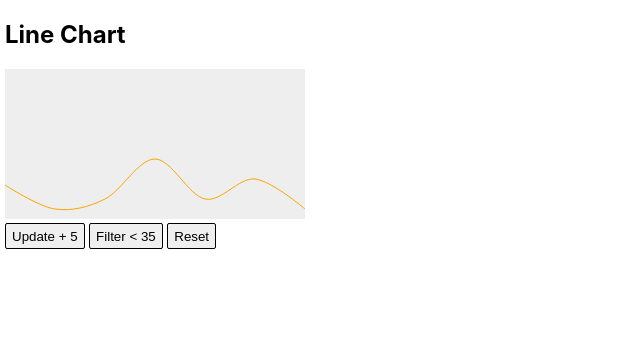
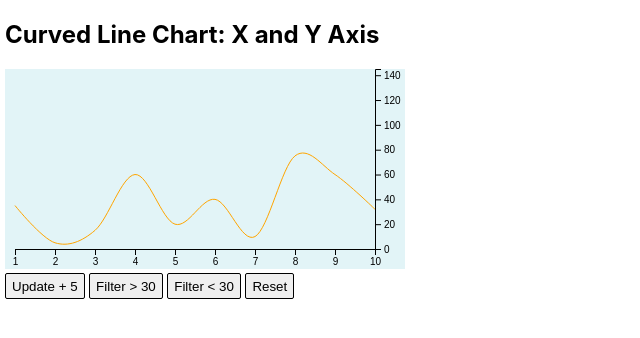
Before and after one commit to slaleye/react-D3, a React (Create React App) app in the folder react-app-part-one/: page / in a window 1280 px wide. Shown: the top 338 px of the page, without its empty margins (0-640 px from the left). Built offline with nearby package versions, Linux system fonts and the light colour scheme.

Commit message:
[PARTTHREE] Curved Line Chart with X and Y Axis

```diff
--- a/react-app-part-one/src/App.css
+++ b/react-app-part-one/src/App.css
@@ -7,6 +7,7 @@ button {
   height: 2em;
 }
 
+/*css properties are not case-sensitive hehe*/
 svg{
-  baCKGround: #eee;
+  baCKGround:rgba(173, 224, 233, 0.349);
 }
--- a/react-app-part-one/src/App.js
+++ b/react-app-part-one/src/App.js
@@ -1,41 +1,88 @@
 import React, { useRef, useEffect, useState} from 'react';
-import {select, line, curveCardinal} from 'd3';
+import {select, line, curveCardinal, axisBottom, axisRight, scaleLinear} from 'd3';
 import './App.css';
 
 
 
 function App() {
-  const totalSvgHeight = 150;
-  const initialData = [34,10,20,60,20,40,10];
+
+  const svgHeight = 200;
+  const svgWidth = 400;
+  const paddingLeft = 10;
+  const paddingRight = 30;
+  const paddingBottom = 20;
+  const initialData = [35,5,15,60,20,40,10,75,60,32];
+
   const [dataSet, setData] = useState(initialData);
 
   const svgRef = useRef();
 
+  // Called initially and every data chage
   useEffect( () => {
     console.log(svgRef);
     const svg = select(svgRef.current);
-    // line generates the d element of the path based on the daa it gets
-    const myLine = line().x((value, index) => index * 50)
-                    .y(value => totalSvgHeight-value)
-                    .curve(curveCardinal); // Started from the bottom now we here XD, make chart start
-                    //from the bottom by removing them from the total height of the svg
-                    // curve on line function to make the graph a curve using curveCardinal
-    // use an array in selectAll().ddata, so D3 generates only one path element with the data inside our dataSet
-    svg.selectAll('path').data([dataSet]).join('path')
-        .attr('d', value => myLine(value))
+    // Scale needs a domain for the input value from which we scale up or down and a range
+    // To scale the index value from 0-6 of the initialData array
+    // Range of visual representation the width of the svg : 300
+    // If the value is 0 -> 0, 6 -> 300 if between  0 and 6 map to a value betwenn 0 and 300
+    const xScale = scaleLinear()
+      .domain([0, initialData.length-1])
+      .range([paddingLeft, svgWidth-paddingRight]);
+
+    const maxValue = Math.max(...initialData);
+      console.log(maxValue);
+
+      // Domain from 0 to highest value in data, in this case svgHeight -max value
+      // Range from height of the svg :150 , to 0, 0 will be mapped to the bottom
+    const highestYValue = svgHeight - maxValue+paddingBottom
+      const yScale = scaleLinear()
+                    .domain([0,highestYValue])
+                    .range([svgHeight-paddingBottom, 0]);
+
+    // Axis Bottom: simply places the ticks at the bottom, but does not automatically place the axes at the bottom
+    const xAxis = axisBottom(xScale)
+                  .ticks(dataSet.length)
+                  .tickFormat(index => index+1); // Expects a scale
+
+ // Equivalent to xAxis(svg.select(".x-axis"))
+    svg.select(".x-axis")
+        .style('transform',` translateY(${svgHeight-paddingBottom}px)` )
+        .call(xAxis);
+
+   // Add Right Axis
+   const yAxis = axisRight(yScale);
+   svg.select(".y-axis")
+            .style('transform',` translateX(${svgWidth-paddingRight}px)` )
+            .call(yAxis);
+
+
+    // Generates "d" element for "path" element
+    const myLine = line().x((value, index) =>xScale(index))
+                    .y(yScale) // equivalent to value => yScale(value)
+                    .curve(curveCardinal);
+
+    svg.selectAll('.line') //When xaxis bottom added the graph rendered at the bottom use 'line'
+        .data([dataSet])
+        .join('path')
+        .attr('class','line')
+        .attr('d', myLine ) // equivalent tovalue => myLine(value)
         .attr('fill','none')
         .attr('stroke','orange');
 
-  },[dataSet]);
+  },[dataSet,initialData]);
 
   return (<React.Fragment>
-        <h2>Line Chart</h2>
-        <svg ref={svgRef}>
+        <h2>Curved Line Chart: X and Y Axis</h2>
+        <svg width={svgWidth} height={svgHeight} ref={svgRef}>
+          <g className="x-axis"/>
+          <g className="y-axis"/>
         </svg>
         <br/>
         <button onClick={ () => setData(dataSet.map( value => value+ 5))} >Update + 5</button>
         <span>&nbsp;</span>
-  <button onClick={() => setData(dataSet.filter(value => value < 35))}>Filter {"<"} 35</button>
+        <button onClick={() => setData(dataSet.filter(value => value > 30))}>Filter {">"} 30</button>
+        <span>&nbsp;</span>
+        <button onClick={() => setData(dataSet.filter(value => value < 30))}>Filter {"<"} 30</button>
         <span>&nbsp;</span>
         <button onClick={() => setData(initialData.map(value => value ))}>Reset </button>
       </React.Fragment>);
```
Also changed, not shown: 1 other file (tests, documents, lock files or other folders).
